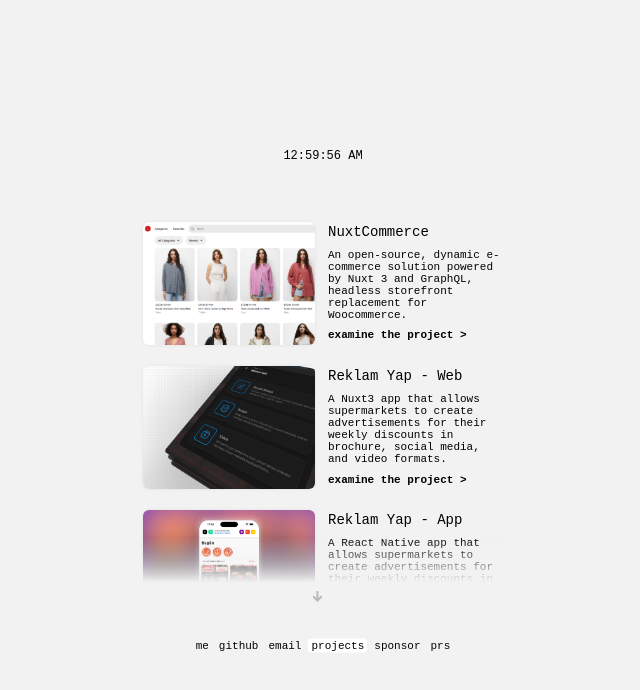
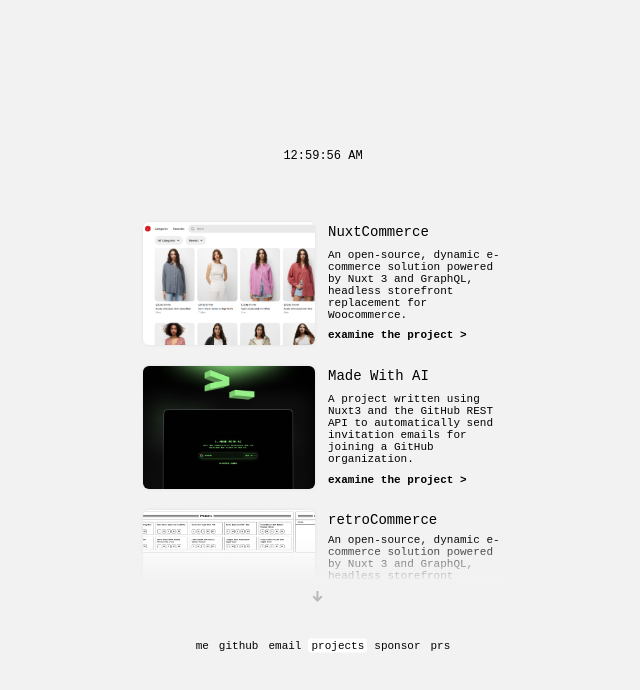
Before and after one commit to zackha/zackha.com, a Nuxt app: page /projects in a window 1280 px wide. Shown: the top 690 px of the page, without its empty margins (317-957 px from the left). Built offline with nearby package versions, Linux system fonts and the light colour scheme.

Commit message:
removed unnecessary projects

```diff
--- a/app/pages/projects.vue
+++ b/app/pages/projects.vue
@@ -37,30 +37,6 @@
         </div>
         <div class="project mb">
           <div class="image-wrapper">
-            <a href="https://giris.reklamyap.app" target="_blank">
-              <NuxtImg format="webp" width="300" src="/images/reklamyap-web.jpg" />
-            </a>
-          </div>
-          <div class="description">
-            <div class="projectname">Reklam Yap - Web</div>
-            <div class="detail">A Nuxt3 app that allows supermarkets to create advertisements for their weekly discounts in brochure, social media, and video formats.</div>
-            <a class="visit link" target="_blank" href="https://giris.reklamyap.app">examine the project ></a>
-          </div>
-        </div>
-        <div class="project mb">
-          <div class="image-wrapper">
-            <a href="https://apps.apple.com/mn/app/reklam-yap/id6470991003" target="_blank">
-              <NuxtImg format="webp" width="300" src="/images/reklamyap-app.jpg" />
-            </a>
-          </div>
-          <div class="description">
-            <div class="projectname">Reklam Yap - App</div>
-            <div class="detail">A React Native app that allows supermarkets to create advertisements for their weekly discounts in brochure, social media, and video formats.</div>
-            <a class="visit link" target="_blank" href="https://apps.apple.com/mn/app/reklam-yap/id6470991003">examine the project ></a>
-          </div>
-        </div>
-        <div class="project mb">
-          <div class="image-wrapper">
             <a href="https://madewithai.netlify.app" target="_blank">
               <NuxtImg format="webp" width="300" src="/images/madewithai.jpg" />
             </a>
@@ -81,18 +57,6 @@
             <div class="projectname">retroCommerce</div>
             <div class="detail">An open-source, dynamic e-commerce solution powered by Nuxt 3 and GraphQL, headless storefront replacement for Woocommerce.</div>
             <a class="visit link" target="_blank" href="https://retrocommerce.vercel.app">examine the project ></a>
-          </div>
-        </div>
-        <div class="project mb">
-          <div class="image-wrapper">
-            <a href="https://dashboard.8design.io" target="_blank">
-              <NuxtImg format="webp" width="300" src="/images/8design.jpg" />
-            </a>
-          </div>
-          <div class="description">
-            <div class="projectname">8Design.io</div>
-            <div class="detail">A todo management system cloned from the breeew platform, developed using the Nuxt3 framework.</div>
-            <a class="visit link" target="_blank" href="https://dashboard.8design.io">examine the project ></a>
           </div>
         </div>
         <div class="project mb">
```
